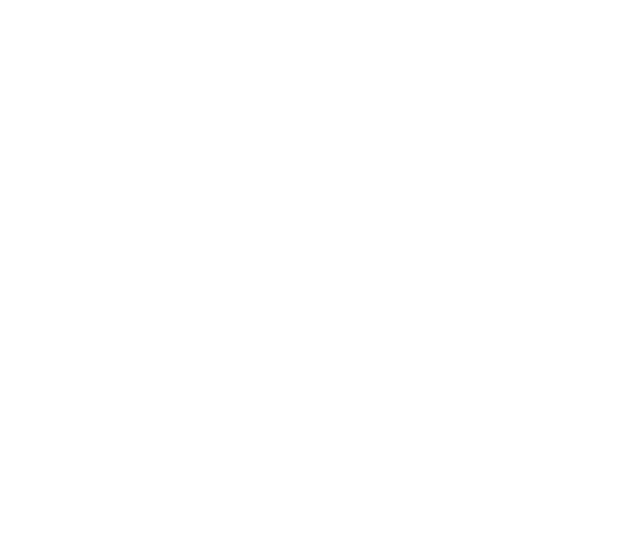
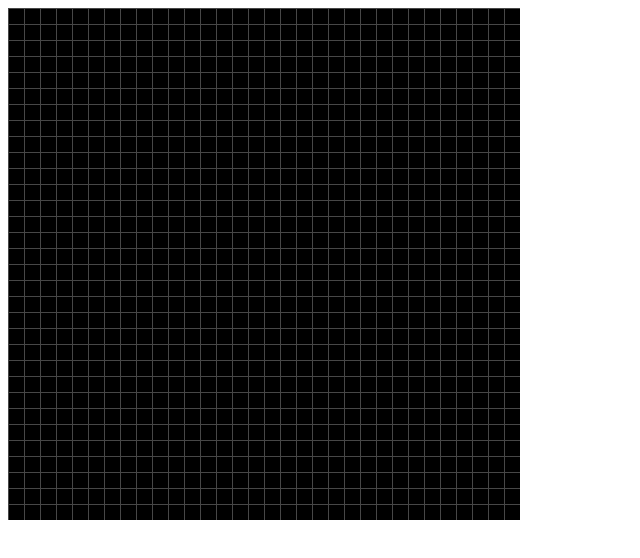
Before and after one commit to josephahn/game-of-life, a plain HTML site: page index.html in a window 1280 px wide. Shown: the whole page, without its empty margins (0-640 px from the left). Drawn offline with Linux system fonts and the light colour scheme.

Commit message:
draw canvas

```diff
--- a/index.html
+++ b/index.html
@@ -5,6 +5,8 @@
   <link rel="stylesheet" href="styles/styles.css">
 </head>
 <body>
+  <canvas id="world" width="512" height="512"></canvas>
   <script src="scripts/jquery-2.1.1.min.js"></script>
+  <script src="scripts/main.js"></script>
 </body>
 </html>
--- /dev/null
+++ b/scripts/main.js
@@ -0,0 +1,20 @@
+$(function() {
+  var canvas = document.getElementById("world");
+  var context = canvas.getContext("2d");
+
+  context.fillRect(0, 0, 512, 512);
+
+  for (var x = 0.5; x < 512; x += 16) {
+    context.moveTo(x, 0);
+    context.lineTo(x, 512);
+  }
+
+  for (var y = 0.5; y < 512; y += 16) {
+    context.moveTo(0, y);
+    context.lineTo(512, y);
+  }
+
+  context.strokeStyle = '#474747';
+  context.stroke();
+
+});
```
